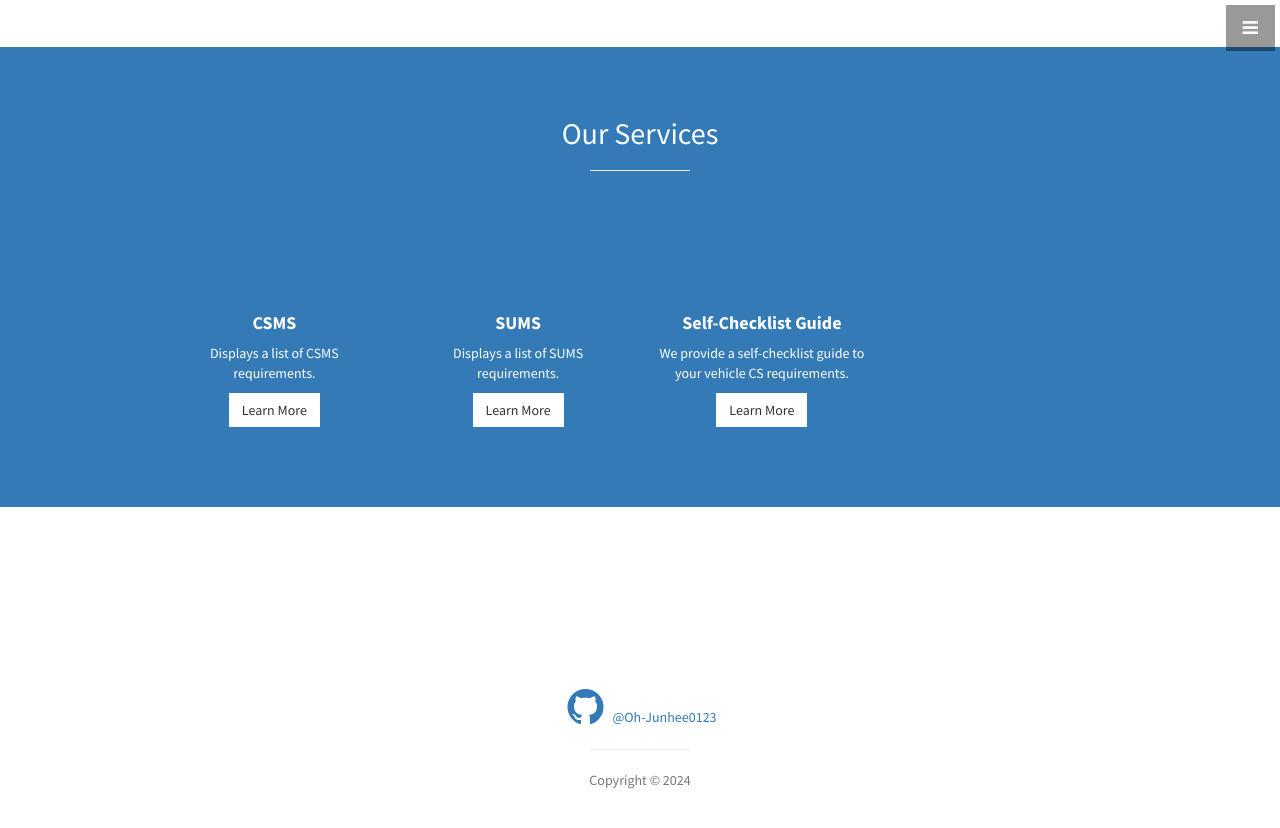
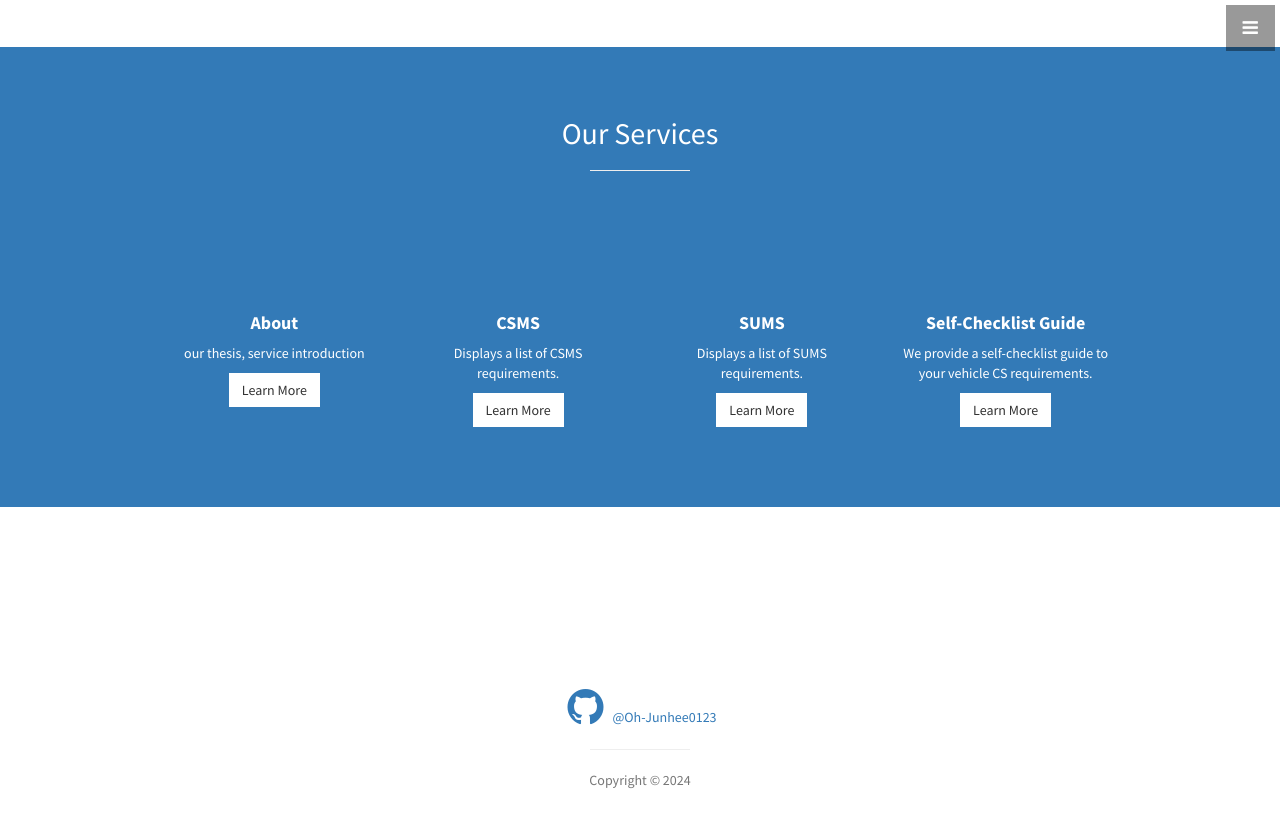
Before and after one commit to Oh-Junhee0123/CS-Requirement-Finder.github.io, a Jekyll site: the page built from index.html, in a window 1280 px wide and 900 px high, scrolled down 1046 px. Shown: the top 828 px of the window. Built offline with Jekyll 4.4.1, drawn with Linux system fonts in a browser that asks for light colours.

Commit message:
Update services.html

```diff
--- a/_includes/services.html
+++ b/_includes/services.html
@@ -6,6 +6,17 @@
         <h2>Our Services</h2>
         <hr class="small">
         <div class="row">
+          <div class="col-md-3 col-sm-6">
+            <div class="service-item">
+              <span class="fa-stack fa-4x">
+            </span>
+               <h4>
+                <strong>About</strong>
+              </h4>
+              <p>our thesis, service introduction</p>
+              <a href="#" class="btn btn-light">Learn More</a>
+            </div>
+          </div>
           <div class="col-md-3 col-sm-6">
             <div class="service-item">
               <span class="fa-stack fa-4x">
```
